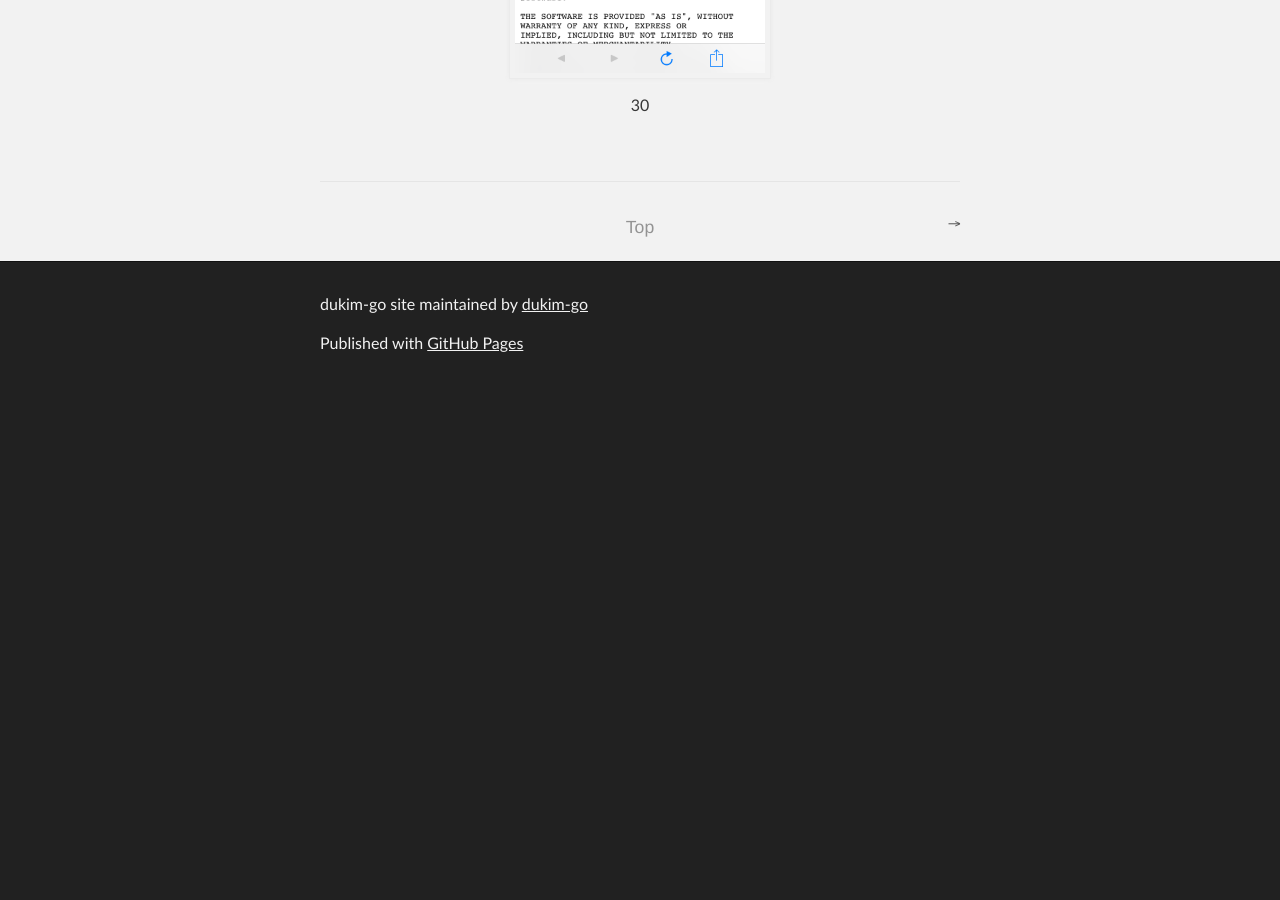
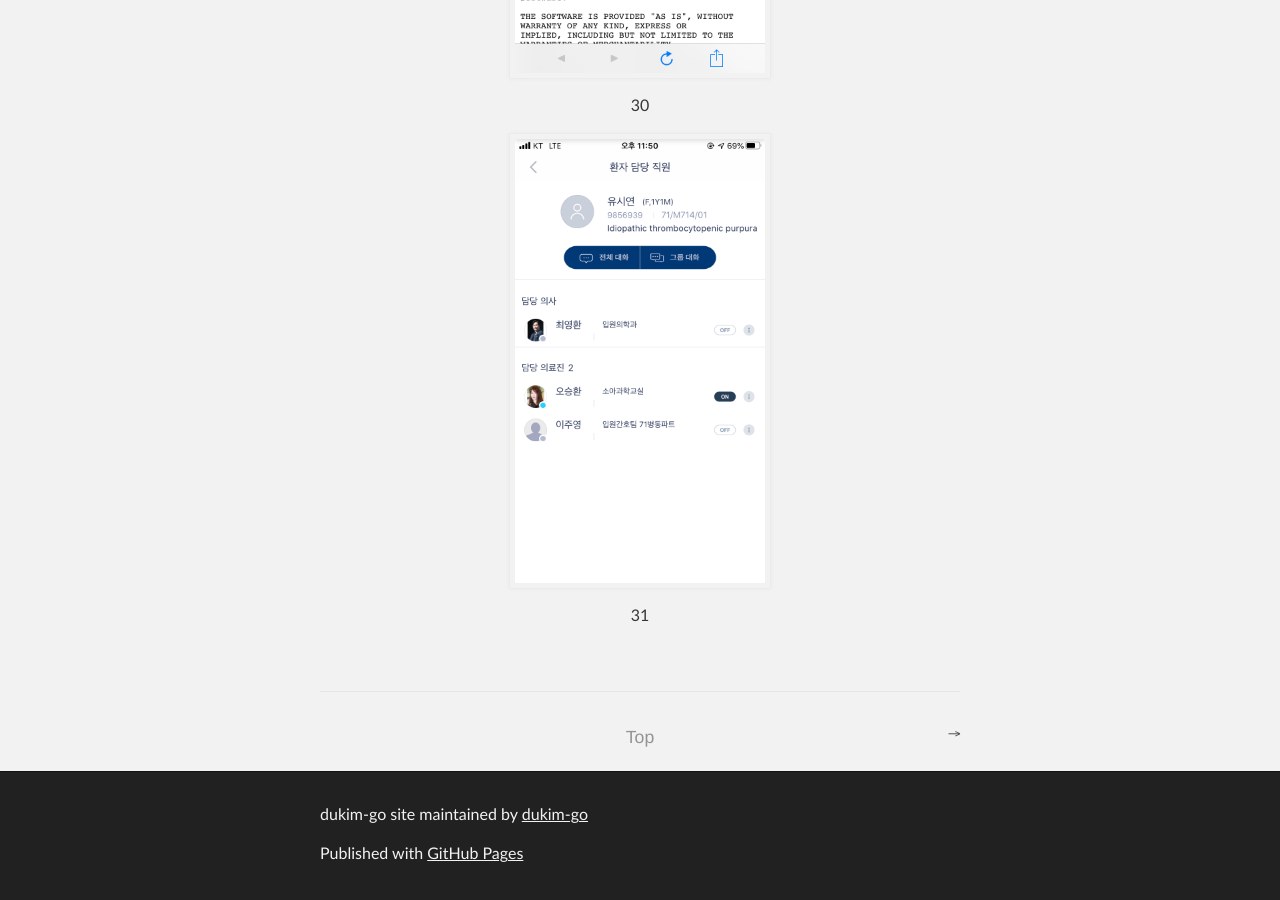
Before and after one commit to dukim-go/dukim-go.github.io, a Jekyll site: the page built from _posts/2020-04-06-Y Talk.md, in a window 1280 px wide and 900 px high, scrolled down 15715 px. Built offline with Jekyll 4.4.1, drawn with Linux system fonts in a browser that asks for light colours; before the commit the page ends 16105 px from its top, so only the background shows below that.

Commit message:
title: Y Talk post modify

```diff
--- a/_posts/2020-04-06-Y Talk.md
+++ b/_posts/2020-04-06-Y Talk.md
@@ -156,3 +156,8 @@ tags: [ iOS, Objective-C, portfolio ]
     <img src="{{ "/assets/images/profile/Y Talk/30.png"| relative_url }}" width="250"/>
     <p style="text-align:center">30</p>
 </div>
+
+<div align="center">
+    <img src="{{ "/assets/images/profile/Y Talk/31.png"| relative_url }}" width="250"/>
+    <p style="text-align:center">31</p>
+</div>
```
